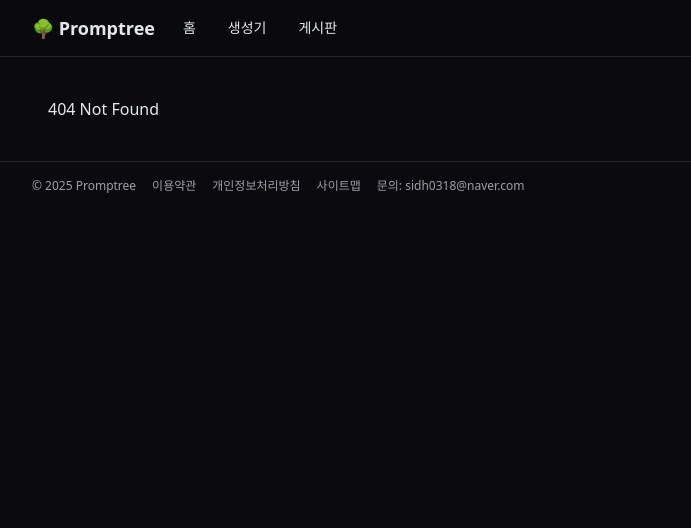
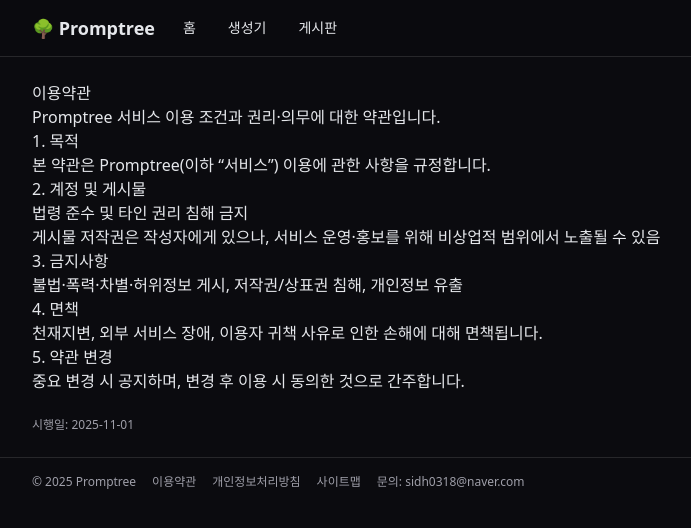
Before and after one commit to Seohyunkeun/promptree-frontend, a React (Vite) app in the folder client/: page /policy in a window 1280 px wide. Before the commit this address had no page. Shown: the top 528 px of the page, without its empty margins (112-803 px from the left). Built offline with nearby package versions, Linux system fonts and the light colour scheme.

Commit message:
fix: add policy/privacy pages and routes (case-sensitive)

```diff
--- a/client/src/pages/Policy.jsx
+++ b/client/src/pages/Policy.jsx
@@ -1,8 +1,21 @@
-export default function Policy() {
+export default function Policy(){
   return (
-    <article className="prose prose-invert max-w-none">
-      <h1>이용약관 (샘플)</h1>
-      <p>런칭 직전 실제 문구로 교체 예정.</p>
-    </article>
+    <div className="prose prose-invert max-w-none">
+      <h1>이용약관</h1>
+      <p>Promptree 서비스 이용 조건과 권리·의무에 대한 약관입니다.</p>
+      <h2>1. 목적</h2><p>본 약관은 Promptree(이하 “서비스”) 이용에 관한 사항을 규정합니다.</p>
+      <h2>2. 계정 및 게시물</h2>
+      <ul>
+        <li>법령 준수 및 타인 권리 침해 금지</li>
+        <li>게시물 저작권은 작성자에게 있으나, 서비스 운영·홍보를 위해 비상업적 범위에서 노출될 수 있음</li>
+      </ul>
+      <h2>3. 금지사항</h2>
+      <ul>
+        <li>불법·폭력·차별·허위정보 게시, 저작권/상표권 침해, 개인정보 유출</li>
+      </ul>
+      <h2>4. 면책</h2><p>천재지변, 외부 서비스 장애, 이용자 귀책 사유로 인한 손해에 대해 면책됩니다.</p>
+      <h2>5. 약관 변경</h2><p>중요 변경 시 공지하며, 변경 후 이용 시 동의한 것으로 간주합니다.</p>
+      <p className="text-xs text-zinc-400 mt-6">시행일: 2025-11-01</p>
+    </div>
   );
 }
--- a/client/src/pages/Privacy.jsx
+++ b/client/src/pages/Privacy.jsx
@@ -3,33 +3,17 @@
     <div className="prose prose-invert max-w-none">
       <h1>개인정보처리방침</h1>
       <p>Promptree는 최소한의 개인정보만을 처리하며 관련 법령을 준수합니다.</p>
-
       <h2>1. 수집 항목 및 목적</h2>
       <ul>
         <li>필수: 접속 로그·쿠키(서비스 품질, 보안, 통계)</li>
         <li>선택: 이메일/닉네임(커뮤니티 이용 시 계정/문의 응대)</li>
       </ul>
-
-      <h2>2. 보관 기간</h2>
-      <p>법정 보관기간 또는 목적 달성 시 지체없이 파기합니다.</p>
-
-      <h2>3. 제3자 제공 및 처리위탁</h2>
-      <p>필요 시 목적·항목·수탁사를 명시하고 사전 동의를 받습니다.</p>
-
-      <h2>4. 이용자 권리</h2>
-      <p>본인 확인 후 열람·정정·삭제·처리정지를 요청할 수 있습니다.</p>
-
-      <h2>5. 안전성 확보조치</h2>
-      <p>접근통제, 암호화, 로그 모니터링 등 합리적 보호조치를 적용합니다.</p>
-
+      <h2>2. 보관 기간</h2><p>법정 보관기간 또는 목적 달성 시 지체없이 파기합니다.</p>
+      <h2>3. 제3자 제공/처리위탁</h2><p>필요 시 목적·항목·수탁사를 공지하고 동의를 받습니다.</p>
+      <h2>4. 이용자 권리</h2><p>본인 확인 후 열람·정정·삭제·처리정지를 요청할 수 있습니다.</p>
+      <h2>5. 안전성 확보조치</h2><p>접근통제, 암호화, 로그 모니터링 등 합리적 보호조치 적용.</p>
       <h2>6. 문의</h2>
-      <p>
-        문의 이메일:{" "}
-        <a className="underline" href="mailto:sidh0318@naver.com">
-          sidh0318@naver.com
-        </a>
-      </p>
-
+      <p>문의 이메일: <a className="underline" href="mailto:sidh0318@naver.com">sidh0318@naver.com</a></p>
       <p className="text-xs text-zinc-400 mt-6">시행일: 2025-11-01</p>
     </div>
   );
```
Also changed, not shown: client/src/main.jsx (+4 -6 lines).
